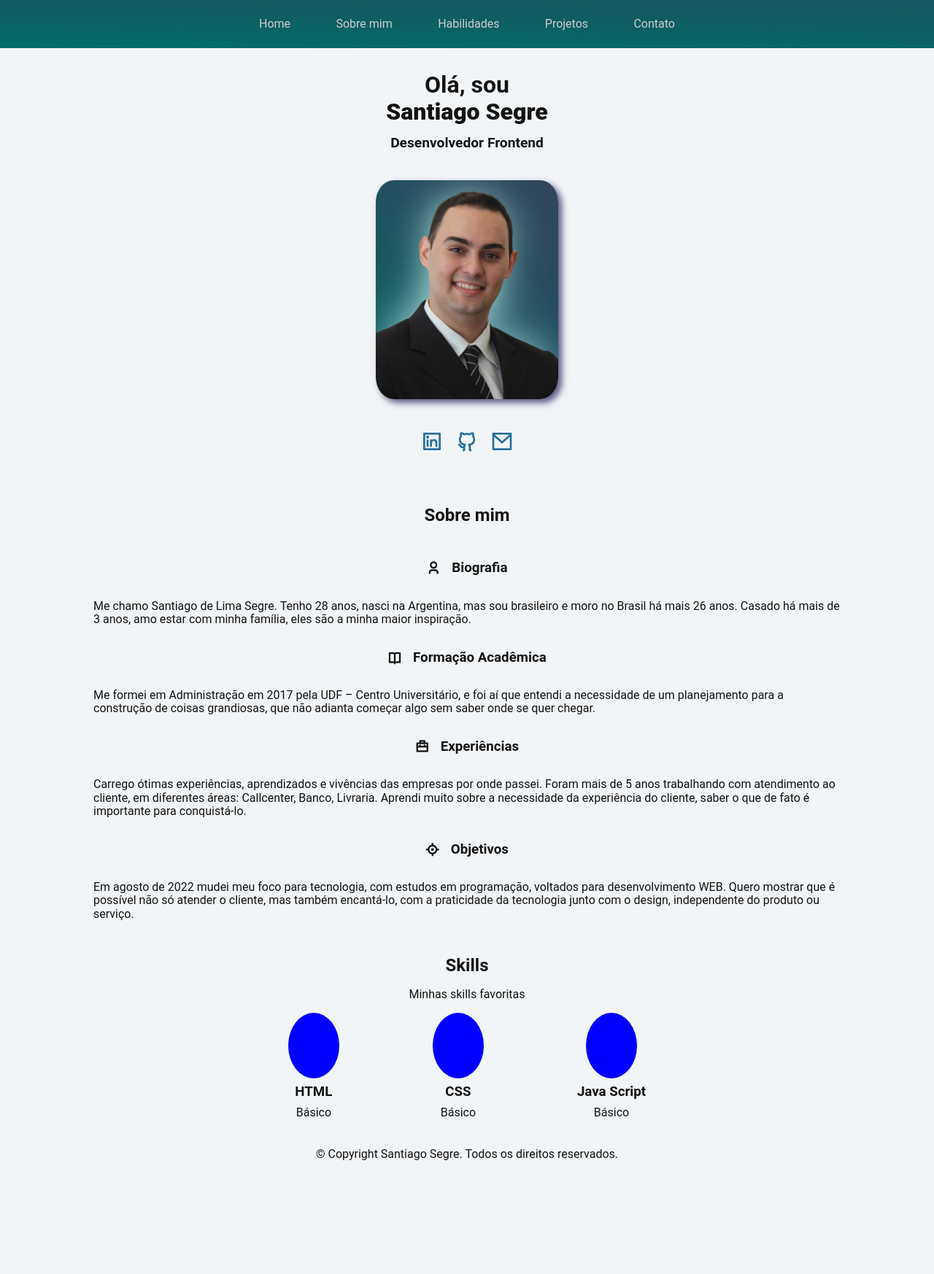
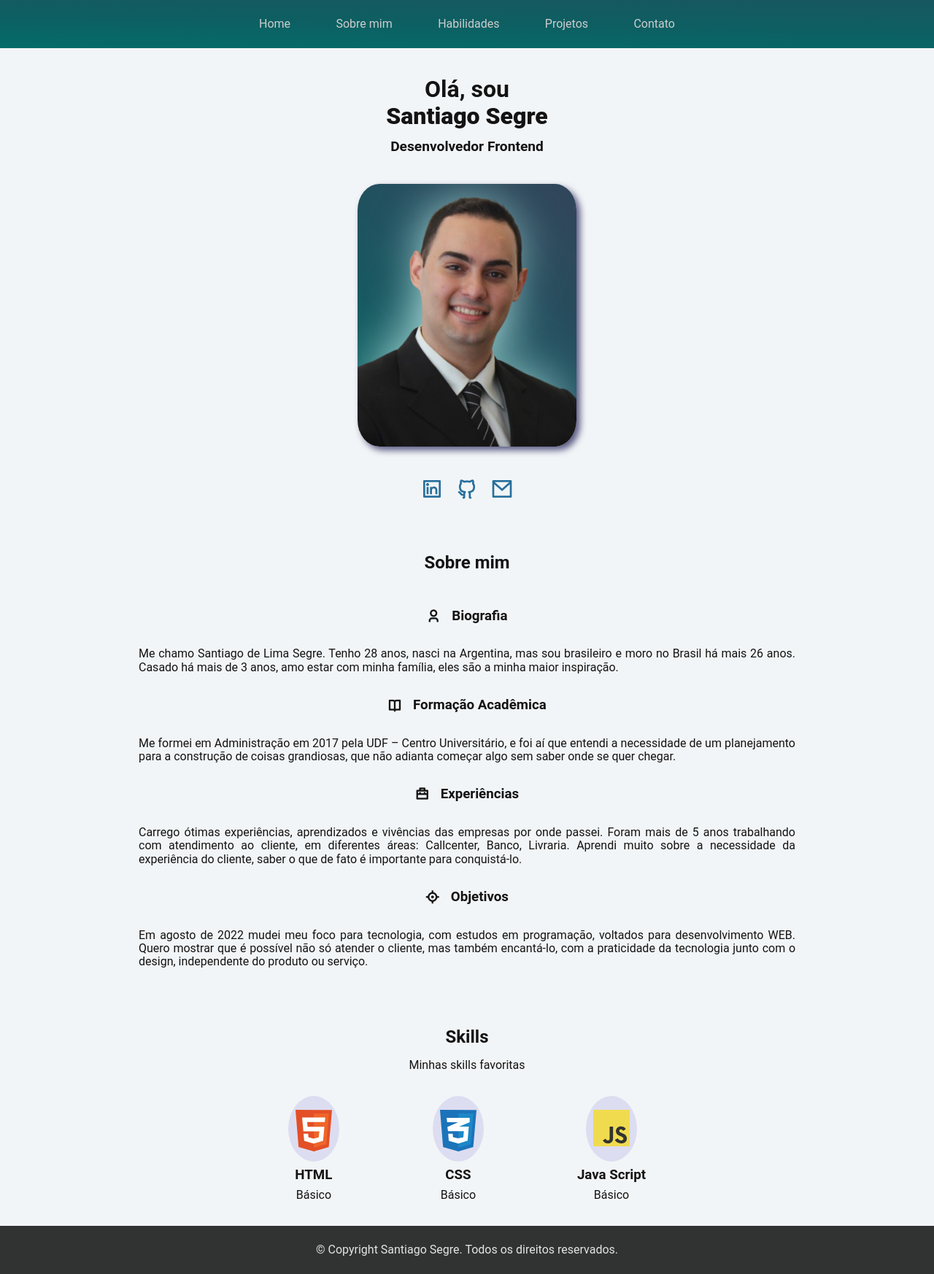
Before and after one commit to santiagosegre/my-portifolio, a plain HTML site: page index.html in a window 1280 px wide. Shown: the whole page at 73% size. Before the commit the page ends 1613 px from the top, so only its background shows below. Drawn offline with nearby package versions, Linux system fonts and the light colour scheme.

Commit message:
update skills, cabecalho e header fixed

```diff
--- a/assets/css/cabecalho.css
+++ b/assets/css/cabecalho.css
@@ -1,5 +1,8 @@
 .cabecalho {
     align-items: center;
+    position: fixed;
+    z-index: 999;
+    width: 100%;
 
     background: #185760;
     background: -webkit-linear-gradient(180deg, #185760 0%, #0d5f62 50%, #046c6a 100%);
--- a/assets/css/container.css
+++ b/assets/css/container.css
@@ -1,8 +1,10 @@
 .container {
-    max-width: 1024px;
+    max-width: 900px;
     padding-right: 1.5rem;
     padding-left: 1.5rem;
-    margin: 0 auto;
+    margin-left: auto;
+    margin-right: auto;
+    text-align: justify;
 }
 
 body {
--- a/assets/css/footer.css
+++ b/assets/css/footer.css
@@ -1,5 +1,9 @@
 footer {
+    color: rgb(228, 228, 228);
     text-align: center;
-    padding-top: .4rem;
-    padding-bottom: .4rem;
+    padding-top: .5rem;
+    padding-bottom: .5rem;
+    background-color: rgb(49, 50, 50);
+    margin-top: 1rem;
+    width: 100%;
 }
--- a/assets/css/introducao/introducao-imagem.css
+++ b/assets/css/introducao/introducao-imagem.css
@@ -3,7 +3,7 @@
     border-radius: 10%;
     box-shadow: 5px 5px 10px #585882;
     margin: 0 auto;
-    height: 300px;
-    width: 250px;
+    height: 360px;
+    width: 300px;
     margin-top: 2.5rem;
 }
--- a/assets/css/introducao/introducao-links.css
+++ b/assets/css/introducao/introducao-links.css
@@ -5,5 +5,5 @@
     justify-content: center;
     font-size: 2rem;
     margin-top: 2.5rem;
-    padding-bottom: 2rem;
+    margin-bottom: -2rem;
 }
--- a/assets/css/introducao/introducao-titulo.css
+++ b/assets/css/introducao/introducao-titulo.css
@@ -1,4 +1,4 @@
 .introducao__titulo {
-    padding-top: 2rem;
+    padding-top: 2.5rem;
     text-align: center;
 }
--- a/assets/css/introducao/introducao.css
+++ b/assets/css/introducao/introducao.css
@@ -1,3 +1,4 @@
 .introducao {
     height: 100%;
+    padding-top: 4rem;
 }
--- a/assets/css/menu/menu-lista.css
+++ b/assets/css/menu/menu-lista.css
@@ -1,6 +1,6 @@
 .menu__lista {
     display: flex;
-    gap: 1.2rem;
+    gap: 1rem;
     flex-wrap: wrap;
     justify-content: center;
 }
--- /dev/null
+++ b/assets/css/skills/skills-blob.css
@@ -0,0 +1,11 @@
+.skills__blob {
+    width: 70px;
+    height: 90px;
+    border-radius: 50%;
+    background-color: rgb(221, 221, 241);
+}
+
+.skills__blob img {
+    width: 50px;
+    margin-top: 1.2rem;
+}
--- /dev/null
+++ b/assets/css/skills/skills-data.css
@@ -0,0 +1,6 @@
+.skills__data {
+    align-items: center;
+    display: flex;
+    flex-direction: column;
+    gap: .5rem;
+}
--- a/assets/css/skills/skills-info.css
+++ b/assets/css/skills/skills-info.css
@@ -1,7 +1,7 @@
 .skills__info {
     display: flex;
     flex-direction: column;
-    padding-top: 1rem;
+    padding-top: 2rem;
     justify-content: center;
     gap: 2rem;
     text-align: center;
@@ -10,19 +10,6 @@
 
 }
 
-.skills__blob {
-    width: 70px;
-    height: 90px;
-    border-radius: 50%;
-    background-color: blue;
-}
-
-.skills__data {
-    align-items: center;
-    display: flex;
-    flex-direction: column;
-    gap: .5rem;
-}
 
 @media screen and (min-width: 768px) {
     .skills__info {
--- a/assets/css/skills/skills-titulo.css
+++ b/assets/css/skills/skills-titulo.css
@@ -1,5 +1,5 @@
 .skills__titulo {
     text-align: center;
     padding-bottom: 1rem;
-    padding-top: 2rem;
+    padding-top: 6rem;
 }
--- a/assets/css/sobreMim/sobreMim-subtitulo.css
+++ b/assets/css/sobreMim/sobreMim-subtitulo.css
@@ -6,3 +6,7 @@
     justify-content: center;
     gap: 1rem;
 }
+
+.sobreMim__subtitulo p {
+    margin-bottom: -2rem;
+}
--- a/assets/css/sobreMim/sobreMim-titulo.css
+++ b/assets/css/sobreMim/sobreMim-titulo.css
@@ -1,4 +1,5 @@
 .sobreMim__titulo {
     text-align: center;
     padding-bottom: 2rem;
+    padding-top: 6rem;
 }
--- a/assets/css/sobreMim/sobreMim.css
+++ b/assets/css/sobreMim/sobreMim.css
@@ -0,0 +1,3 @@
+.sobreMim.container.container {
+    margin-bottom: -2rem;
+}
--- a/index.html
+++ b/index.html
@@ -34,11 +34,14 @@
     <link rel="stylesheet" href="assets/css/introducao/introducao-social.css" />
 
     <link rel="stylesheet" href="assets/css/sobreMim/sobreMim-titulo.css">
+    <link rel="stylesheet" href="assets/css/sobreMim/sobreMim.css">
     <link rel="stylesheet" href="assets/css/sobreMim/sobreMim-subtitulo.css">
 
     <link rel="stylesheet" href="assets/css/skills/skills-titulo.css">
     <link rel="stylesheet" href="assets/css/skills/skills-subtitulo.css">
     <link rel="stylesheet" href="assets/css/skills/skills-info.css">
+    <link rel="stylesheet" href="assets/css/skills/skills-blob.css">
+    <link rel="stylesheet" href="assets/css/skills/skills-data.css">
 
     <link rel="stylesheet" href="assets/css/footer.css">
   </head>
@@ -50,19 +53,19 @@
       <nav class="menu" id="menu">
         <ul class="menu__lista">
           <li class="menu__item">
-            <a href="" class="menu__link">Home</a>
+            <a href="#" class="menu__link">Home</a>
           </li>
           <li class="menu__item">
-            <a href="" class="menu__link">Sobre mim</a>
+            <a href="#sobreMim" class="menu__link">Sobre mim</a>
           </li>
           <li class="menu__item">
-            <a href="" class="menu__link">Habilidades</a>
+            <a href="#skills" class="menu__link">Habilidades</a>
           </li>
           <li class="menu__item">
-            <a href="" class="menu__link">Projetos</a>
+            <a href="#projetos" class="menu__link">Projetos</a>
           </li>
           <li class="menu__item">
-            <a href="" class="menu__link">Contato</a>
+            <a href="#contato" class="menu__link">Contato</a>
           </li>
         </ul>
       </nav>
@@ -108,7 +111,7 @@
       </ul>
     </section>
 
-    <section class="sobreMim container">
+    <section class="sobreMim container" id="sobreMim">
       <h2 class="sobreMim__titulo">Sobre mim</h2>
 
       <h3 class="sobreMim__subtitulo">
@@ -169,7 +172,7 @@
             <div class="skills__info">
                 <div class="skills__data">
                     <div class="skills__blob">
-                        <img src="assets/images/html-1.svg" alt="">
+                        <img src="assets/sources/img/html.svg" alt="Ícone HTML">
                     </div>
                     <h3 class="skills__name">HTML</h3>
                     <span class="skills__subtitle">Básico</span>
@@ -177,7 +180,7 @@
 
                 <div class="skills__data">
                     <div class="skills__blob">
-                        <img src="assets/images/css-3.svg" alt="">
+                        <img src="assets/sources/img/css.svg" alt="Ícone CSS">
                     </div>
                     <h3 class="skills__name">CSS</h3>
                     <span class="skills__subtitle">Básico</span>
@@ -185,7 +188,7 @@
 
                 <div class="skills__data">
                     <div class="skills__blob">
-                        <img src="assets/images/logo-javascript.svg" alt="">
+                        <img src="assets/sources/img/javascript.svg" alt="Ícone JavaScript">
                     </div>
                     <h3 class="skills__name">Java Script</h3>
                     <span class="skills__subtitle">Básico</span>
@@ -195,7 +198,8 @@
     </section>
 
 
-    <footer class="footer container">
+
+    <footer class="footer">
         <p>
             &#169; Copyright Santiago Segre. Todos os direitos reservados.
         </p>
```
Also changed, not shown: assets/sources/img/css.svg (added), assets/sources/img/html.svg (added), assets/sources/img/javascript.svg (added).
